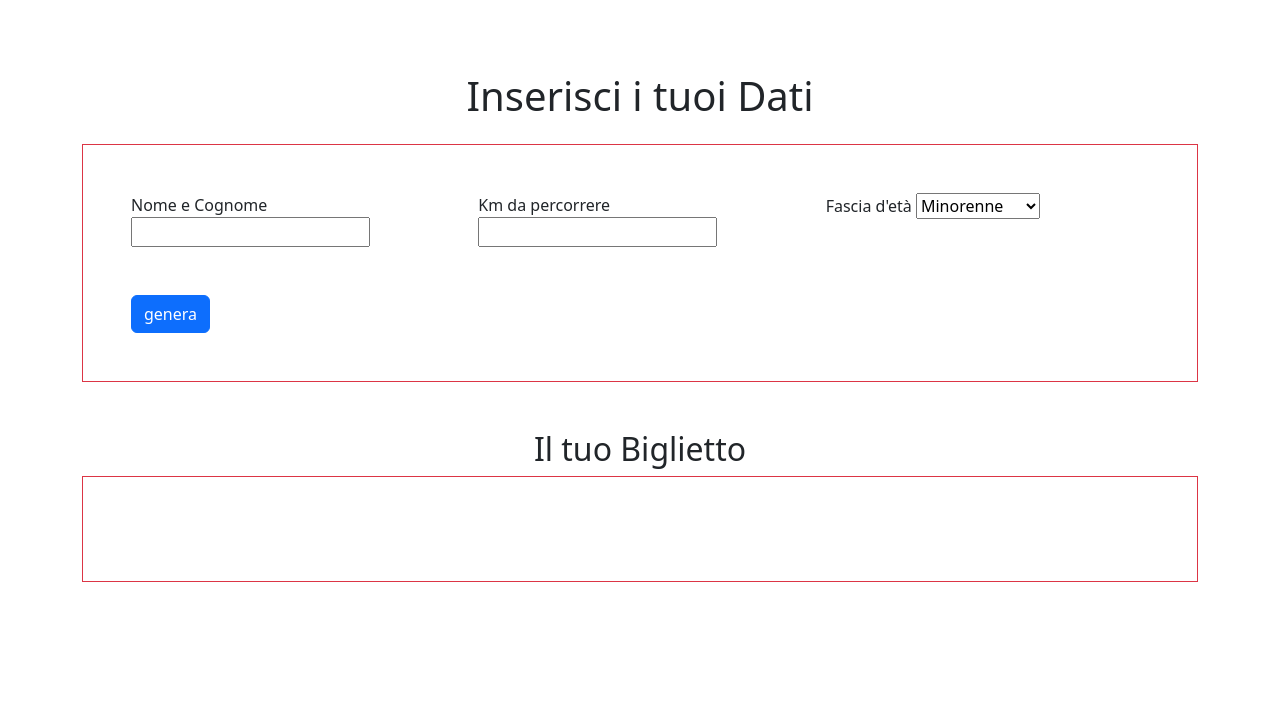
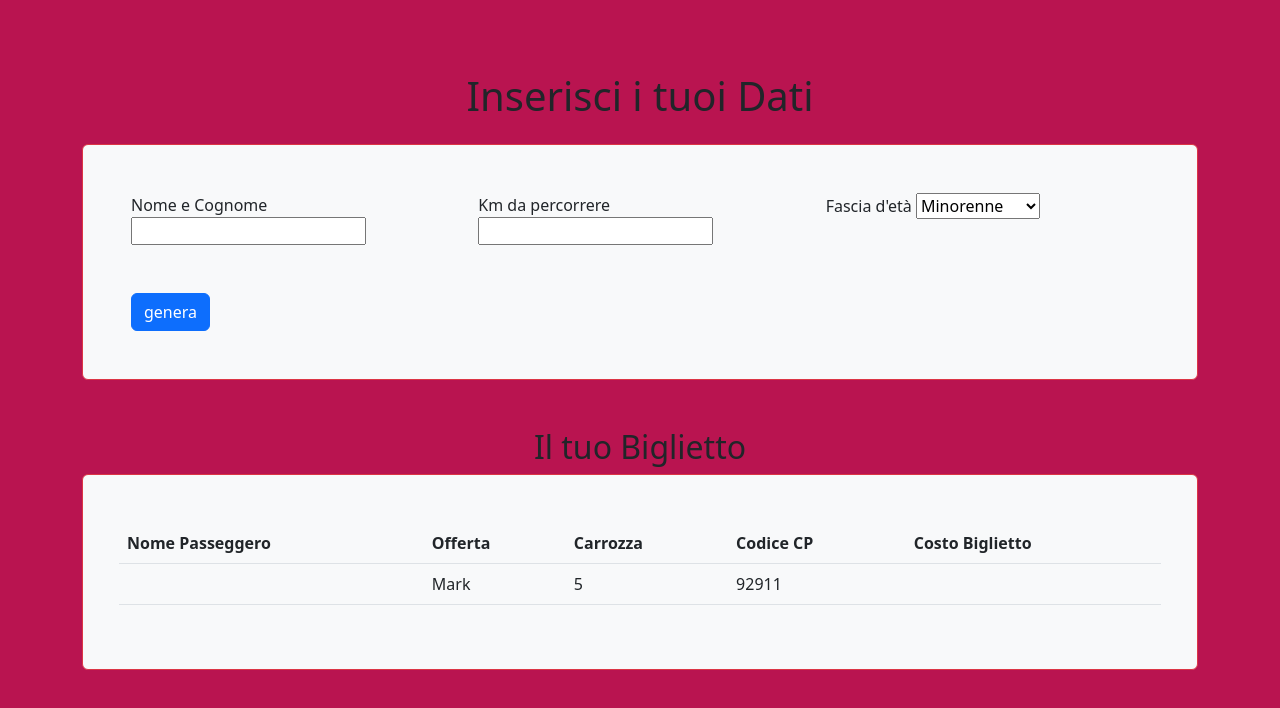
Before and after one commit to LucaFaedda/js-biglietto-treno-form, a plain HTML site: page index.html in a window 1280 px wide. Drawn offline with nearby package versions, Linux system fonts and the light colour scheme.

Commit message:
stilizzato css

```diff
--- a/css/style.css
+++ b/css/style.css
@@ -1,8 +1,10 @@
-body{
-    background-color: blue;
+*{
+    margin: 0;
+    padding: 0;
+    box-sizing: border-box;
 }
 
-form{
-    height: 600px;
-    width: 600px;
+
+html body{
+    background-color: #b91450;
 }
--- a/index.html
+++ b/index.html
@@ -9,6 +9,7 @@
         <link href="https://cdn.jsdelivr.net/npm/bootstrap@5.2.3/dist/css/bootstrap.min.css" rel="stylesheet" integrity="sha384-rbsA2VBKQhggwzxH7pPCaAqO46MgnOM80zW1RWuH61DGLwZJEdK2Kadq2F9CUG65" crossorigin="anonymous">
         <title>Js Biglietto treno form</title>
     </head>
+    <!-- SE METTO FORM LA PAGINA SI REFRESHA DA SOLA -->
     <body>
         <div class="container mt-5">
             <div class="row">
@@ -16,7 +17,7 @@
                     <h1 class="text-center my-4">Inserisci i tuoi Dati</h1>
                 </div>
             </div>
-            <div class="container border border-danger p-5">
+            <div class="container border border-danger rounded bg-light p-5">
                 <div class="row">
                     <div class="col-4">
                         <div>
@@ -54,18 +55,28 @@
                     </h2>
                 </div>
             </div>
-            <div class="container border border-danger p-5">
+            <div class="container border border-danger bg-light rounded p-5">
                 <div class="row">
-                    <div class="col-4">
-                        <h4 id="put_nome"></h4>
-
-                    </div>
-                    <div class="col-4">
-                        <h4 ></h4>
-                    </div>
-                    <div class="col-4">
-                        <h4 id="put_prezzo"></h4>
-                    </div>
+                    <table class="table table-hover">
+                        <thead>
+                          <tr>
+                            <th scope="col">Nome Passeggero</th>
+                            <th scope="col">Offerta</th>
+                            <th scope="col">Carrozza</th>
+                            <th scope="col">Codice CP</th>
+                            <th scope="col">Costo Biglietto</th>
+                          </tr>
+                        </thead>
+                        <tbody>
+                          <tr>
+                            <th scope="row" id="put_nome"></th>
+                            <td id="put_offerta">Mark</td>
+                            <td>5</td>
+                            <td>92911</td>
+                            <td id="put_prezzo"></td>
+                          </tr>
+                        </tbody>
+                      </table>
                 </div>
             </div>
         </div>
--- a/js/script.js
+++ b/js/script.js
@@ -24,7 +24,10 @@
         }
 
         document.getElementById('put_nome').innerText = name_and_surname
-        document.getElementById('put_prezzo').innerText = prezzo
+        document.getElementById('put_prezzo').innerText = prezzo + " Euro"
 
 
     })
+
+
+// mi ero bloccato perchè avevo messo tutto dentro form in HTML
```
